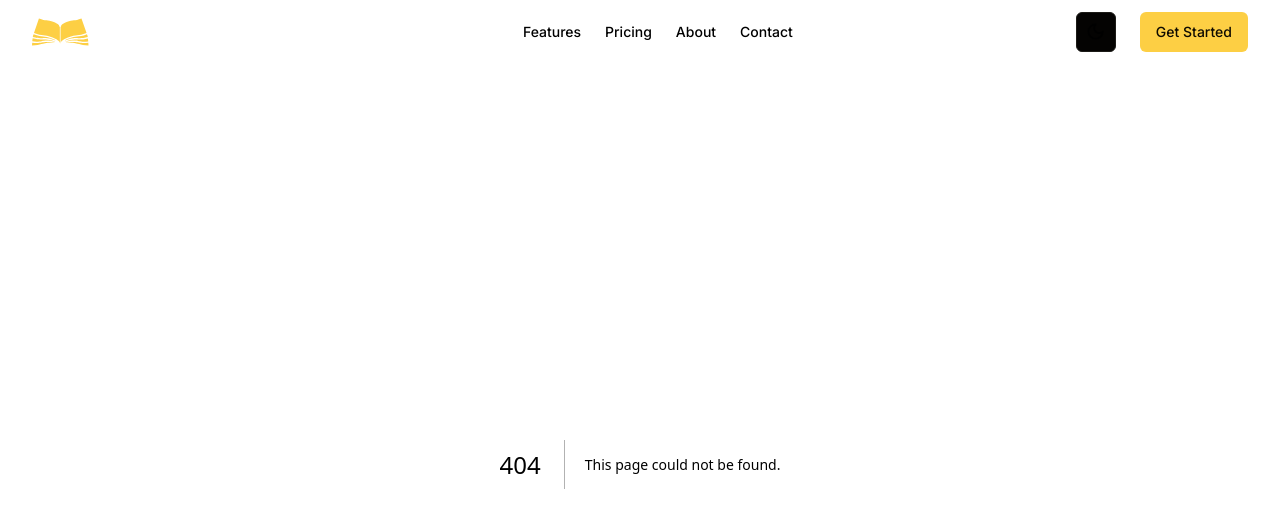
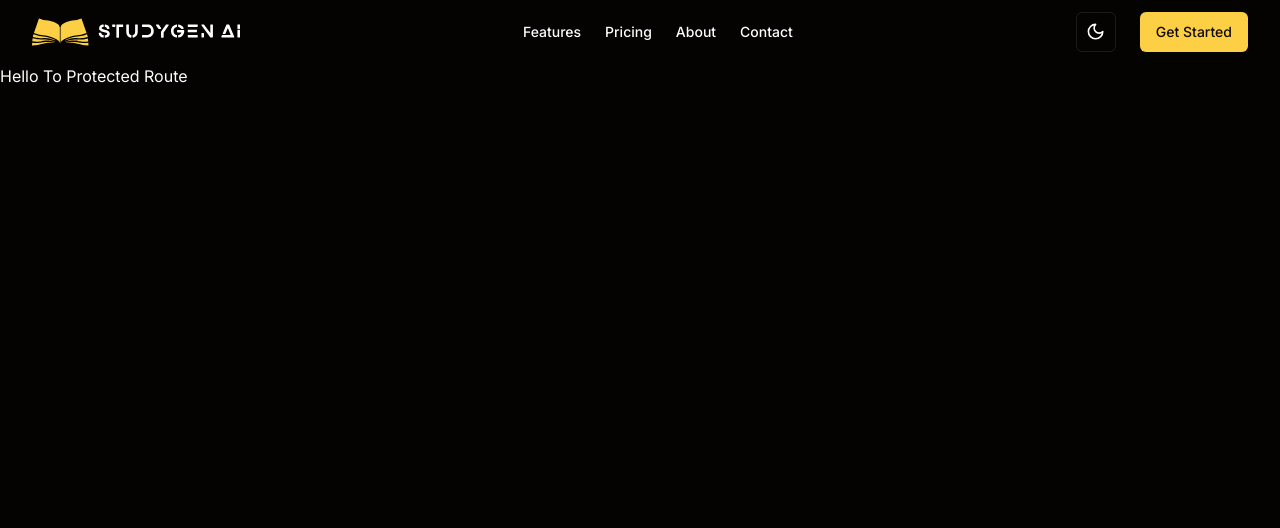
Before and after one commit to bwestwood11/studygen-ai, a Next.js app: page /dashboard in a window 1280 px wide. Before the commit this address had no page. Shown: the top 528 px of the page. Built offline with nearby package versions, Linux system fonts and the light colour scheme; no server answers.

Commit message:
Refactor auth login page, update globals.css, modify navbar and auth components and added shadcn avatar

```diff
--- /dev/null
+++ b/actions/auth.action.ts
@@ -0,0 +1,15 @@
+"use server";
+
+import { auth } from "@/auth";
+
+export async function getCurrentUser() {
+  try {
+    const session = await auth();
+    if (session) {
+      return session.user;
+    }
+    return null;
+  } catch (error) {
+    console.log(error);
+  }
+}
--- /dev/null
+++ b/app/(root)/auth/error/page.tsx
@@ -0,0 +1,12 @@
+import AuthErrorCard from "@/components/auth/error-card";
+import React from "react";
+
+const Page = () => {
+  return (
+    <div className="flex justify-center items-center w-full h-svh">
+      <AuthErrorCard />
+    </div>
+  );
+};
+
+export default Page;
--- a/app/(root)/auth/login/page.tsx
+++ b/app/(root)/auth/login/page.tsx
@@ -1,12 +1,9 @@
-
-
-import CardComponent from "@/components/auth/card"
+import SocialAuthCard from "@/components/auth/social-auth-card";
 
 export default function LoginPage() {
   return (
     <div className="flex items-center justify-center w-full h-svh">
-      <CardComponent />
+      <SocialAuthCard />
     </div>
-
-  )
+  );
 }
--- /dev/null
+++ b/app/(root)/dashboard/page.tsx
@@ -0,0 +1,7 @@
+import React from "react";
+
+const Page = () => {
+  return <div>Hello To Protected Route</div>;
+};
+
+export default Page;
--- a/app/globals.css
+++ b/app/globals.css
@@ -49,7 +49,6 @@
   }
 }
 
-
 @layer base {
   * {
     @apply border-border;
@@ -58,3 +57,24 @@
     @apply bg-background text-foreground;
   }
 }
+@layer utilities {
+  .underline-animated {
+    position: relative;
+  }
+
+  .underline-animated::after {
+    content: "";
+    position: absolute;
+    bottom: 0;
+    left: 0;
+    width: 100%;
+    height: 2px;
+    background-color: hsl(var(--primary));
+    transform: scaleX(0);
+    transition: transform 0.3s ease-in-out;
+  }
+
+  .underline-animated:hover::after {
+    transform: scaleX(1);
+  }
+}
--- a/auth.ts
+++ b/auth.ts
@@ -9,7 +9,10 @@ export const {
   signIn,
   signOut,
 } = NextAuth({
-
+  pages: {
+    signIn: "/auth/login",
+    error: "/auth/error",
+  },
   adapter: PrismaAdapter(prisma),
   session: { strategy: "jwt" },
   ...authConfig,
--- a/components/Navbar.tsx
+++ b/components/Navbar.tsx
@@ -1,17 +1,34 @@
-/**
- * v0 by Vercel.
- * @see https://v0.dev/t/BIrBVVEBvZG
- * Documentation: https://v0.dev/docs#integrating-generated-code-into-your-nextjs-app
- */
-import Link from "next/link"
-import { Button } from "@/components/ui/button"
-import { Sheet, SheetTrigger, SheetContent } from "@/components/ui/sheet"
-import { MenuIcon, MountainIcon } from "lucide-react"
-import Image from "next/image"
-import LogoIcon from "./icons/logo-icon"
-import { ModeToggle } from "./ui/toggle-theme"
+import Link from "next/link";
+import { Button } from "@/components/ui/button";
+import { Sheet, SheetTrigger, SheetContent } from "@/components/ui/sheet";
+import { MenuIcon, MountainIcon } from "lucide-react";
+import Image from "next/image";
+import LogoIcon from "./icons/logo-icon";
+import { ModeToggle } from "./ui/toggle-theme";
+import { getCurrentUser } from "@/actions/auth.action";
+import UserButton from "./auth/userIcon";
 
-export default function Navbar() {
+const Links = [
+  {
+    name: "Features",
+    href: "/features",
+  },
+  {
+    name: "Pricing",
+    href: "/pricing",
+  },
+  {
+    name: "About",
+    href: "/about",
+  },
+  {
+    name: "Contact",
+    href: "/contact",
+  },
+];
+
+export default async function Navbar() {
+  const session = await getCurrentUser();
   return (
     <header className="flex h-16 w-full items-center justify-between px-4 md:px-6 lg:px-8">
       <Link href="#" className="flex items-center" prefetch={false}>
@@ -19,40 +36,33 @@ export default function Navbar() {
         <LogoIcon className="size-52" />
       </Link>
       <nav className="hidden lg:flex items-center space-x-6">
+        {Links.map((link, index) => (
           <Link
-          href="#"
-          className="text-sm font-medium transition-colors hover:text-gray-900 focus:text-gray-900 dark:hover:text-gray-50 dark:focus:text-gray-50"
+            key={link.name + index}
+            href={link.href}
+            className="text-sm font-medium transition-colors hover:text-primary focus:text-primary py-1   underline-animated"
             prefetch={false}
           >
-          Features
+            {link.name}
           </Link>
-        <Link
-          href="#"
-          className="text-sm font-medium transition-colors hover:text-gray-900 focus:text-gray-900 dark:hover:text-gray-50 dark:focus:text-gray-50"
-          prefetch={false}
-        >
-          Pricing
-        </Link>
-        <Link
-          href="#"
-          className="text-sm font-medium transition-colors hover:text-gray-900 focus:text-gray-900 dark:hover:text-gray-50 dark:focus:text-gray-50"
-          prefetch={false}
-        >
-          About
-        </Link>
-        <Link
-          href="#"
-          className="text-sm font-medium transition-colors hover:text-gray-900 focus:text-gray-900 dark:hover:text-gray-50 dark:focus:text-gray-50"
-          prefetch={false}
-        >
-          Contact
-        </Link>
+        ))}
       </nav>
 
       <div className="hidden lg:flex gap-6">
         <ModeToggle />
+
+        {!session ? (
           <Button>Get Started</Button>
+        ) : (
+          <UserButton
+            profileImage={session.image || undefined}
+            userEmail={session.email || undefined}
+            username={session.name || undefined}
+          />
+        )}
       </div>
+
+      {/* Mobile Navbar */}
       <Sheet>
         <SheetTrigger asChild>
           <Button variant="outline" size="icon" className="lg:hidden">
@@ -63,7 +73,12 @@ export default function Navbar() {
         <SheetContent side="left">
           <div className="flex flex-col items-start space-y-6 p-6">
             <Link href="#" className="flex items-center" prefetch={false}>
-            <Image src="/full-logo.svg" width={200} height={200} alt="StudyGen AI Logo" />
+              <Image
+                src="/full-logo.svg"
+                width={200}
+                height={200}
+                alt="StudyGen AI Logo"
+              />
               <span className="sr-only">StudyGen AI</span>
             </Link>
             <nav className="grid gap-4">
@@ -102,5 +117,5 @@ export default function Navbar() {
         </SheetContent>
       </Sheet>
     </header>
-  )
+  );
 }
--- /dev/null
+++ b/components/auth/error-card.tsx
@@ -0,0 +1,33 @@
+"use client";
+
+import {
+  Card,
+  CardContent,
+  CardDescription,
+  CardFooter,
+  CardHeader,
+  CardTitle,
+} from "@/components/ui/card";
+import { AlertTriangleIcon } from "lucide-react";
+
+const AuthErrorCard = () => {
+  return (
+    <Card className="w-[350px]">
+      <CardHeader>
+        <CardTitle className="text-center">
+          Oops! Something went wrong
+        </CardTitle>
+        <CardDescription className="text-center">
+          Something Went Wrong While getting you authenticated
+        </CardDescription>
+      </CardHeader>
+      <CardContent>
+        <div className="w-full flex justify-center items-center">
+          <AlertTriangleIcon className="text-red-500" />
+        </div>
+      </CardContent>
+    </Card>
+  );
+};
+
+export default AuthErrorCard;
--- a/components/auth/card.tsx
+++ b/components/auth/social-auth-card.tsx
@@ -16,7 +16,7 @@ import { signIn } from "next-auth/react";
 import { DEFAULT_LOGIN_REDIRECT } from "@/routes";
 import { FormEvent } from "react";
 
-const CardComponent = () => {
+const SocialAuthCard = () => {
   const searchParams = useSearchParams();
   const callbackUrl = searchParams.get("callbackUrl");
 
@@ -61,4 +61,4 @@ const CardComponent = () => {
   );
 };
 
-export default CardComponent;
+export default SocialAuthCard;
--- a/components/auth/userIcon.tsx
+++ b/components/auth/userIcon.tsx
@@ -14,13 +14,13 @@ import { signOut } from "next-auth/react";
 import { Heart, Library, LogOut, Upload } from "lucide-react";
 
 const UserButton = ({
-  username,
+  username = "User",
   profileImage,
-  userEmail,
+  userEmail = "example@gmail.com",
 }: {
-  username: string;
-  profileImage: string;
-  userEmail: string;
+  username?: string;
+  profileImage?: string;
+  userEmail?: string;
 }) => {
   return (
     <DropdownMenu>
@@ -31,8 +31,8 @@ const UserButton = ({
           width={40}
           height={40}
           size="size-10"
-          src={profileImage}
-          className=" size-10"
+          ProfileSrc={profileImage}
+          className=" size-10 "
         />
       </DropdownMenuTrigger>
       <DropdownMenuContent>
--- /dev/null
+++ b/components/ui/avatar.tsx
@@ -0,0 +1,84 @@
+"use client";
+
+import * as React from "react";
+import * as AvatarPrimitive from "@radix-ui/react-avatar";
+
+import { cn } from "@/lib/utils";
+import { ImageProps } from "next/image";
+
+const Avatar = React.forwardRef<
+  React.ElementRef<typeof AvatarPrimitive.Root>,
+  React.ComponentPropsWithoutRef<typeof AvatarPrimitive.Root>
+>(({ className, ...props }, ref) => (
+  <AvatarPrimitive.Root
+    ref={ref}
+    className={cn(
+      "relative flex h-10 w-10 shrink-0 overflow-hidden rounded-full",
+      className
+    )}
+    {...props}
+  />
+));
+Avatar.displayName = AvatarPrimitive.Root.displayName;
+
+const AvatarImage = React.forwardRef<
+  React.ElementRef<typeof AvatarPrimitive.Image>,
+  React.ComponentPropsWithoutRef<typeof AvatarPrimitive.Image>
+>(({ className, ...props }, ref) => (
+  <AvatarPrimitive.Image
+    ref={ref}
+    className={cn("aspect-square h-full w-full", className)}
+    {...props}
+  />
+));
+AvatarImage.displayName = AvatarPrimitive.Image.displayName;
+
+const AvatarFallback = React.forwardRef<
+  React.ElementRef<typeof AvatarPrimitive.Fallback>,
+  React.ComponentPropsWithoutRef<typeof AvatarPrimitive.Fallback>
+>(({ className, ...props }, ref) => (
+  <AvatarPrimitive.Fallback
+    ref={ref}
+    className={cn(
+      "flex h-full w-full items-center justify-center rounded-full bg-muted",
+      className
+    )}
+    {...props}
+  />
+));
+AvatarFallback.displayName = AvatarPrimitive.Fallback.displayName;
+
+const UserAvatar = ({
+  ProfileSrc,
+  name,
+  alt,
+  size = "size-8",
+  ...props
+}: {
+  ProfileSrc: string | undefined;
+  name: string;
+  size?: string;
+} & Omit<ImageProps, "src">) => {
+  const initials = name
+    .split(" ")
+    .map((word) => word[0])
+    .join("");
+
+  return (
+    <Avatar className={size}>
+      {ProfileSrc ? (
+        <AvatarImage src={ProfileSrc} alt={alt || name} {...props} />
+      ) : null}
+      <AvatarFallback
+        className={cn(
+          " bg-primary text-primary-foreground font-bold  text-xs leading-[0]",
+          size
+        )}
+      >
+        {initials}
+      </AvatarFallback>
+    </Avatar>
+  );
+};
+
+export { Avatar, AvatarImage, AvatarFallback, UserAvatar };
--- a/package.json
+++ b/package.json
@@ -11,6 +11,7 @@
   "dependencies": {
     "@auth/prisma-adapter": "^2.2.0",
     "@prisma/client": "^5.15.0",
+    "@radix-ui/react-avatar": "^1.0.4",
     "@radix-ui/react-dialog": "^1.0.5",
     "@radix-ui/react-dropdown-menu": "^2.0.6",
     "@radix-ui/react-slot": "^1.0.2",
```
Also changed, not shown: 1 other file (tests, documents, lock files or other folders). Lines whose indentation alone changed are shown as unchanged.
